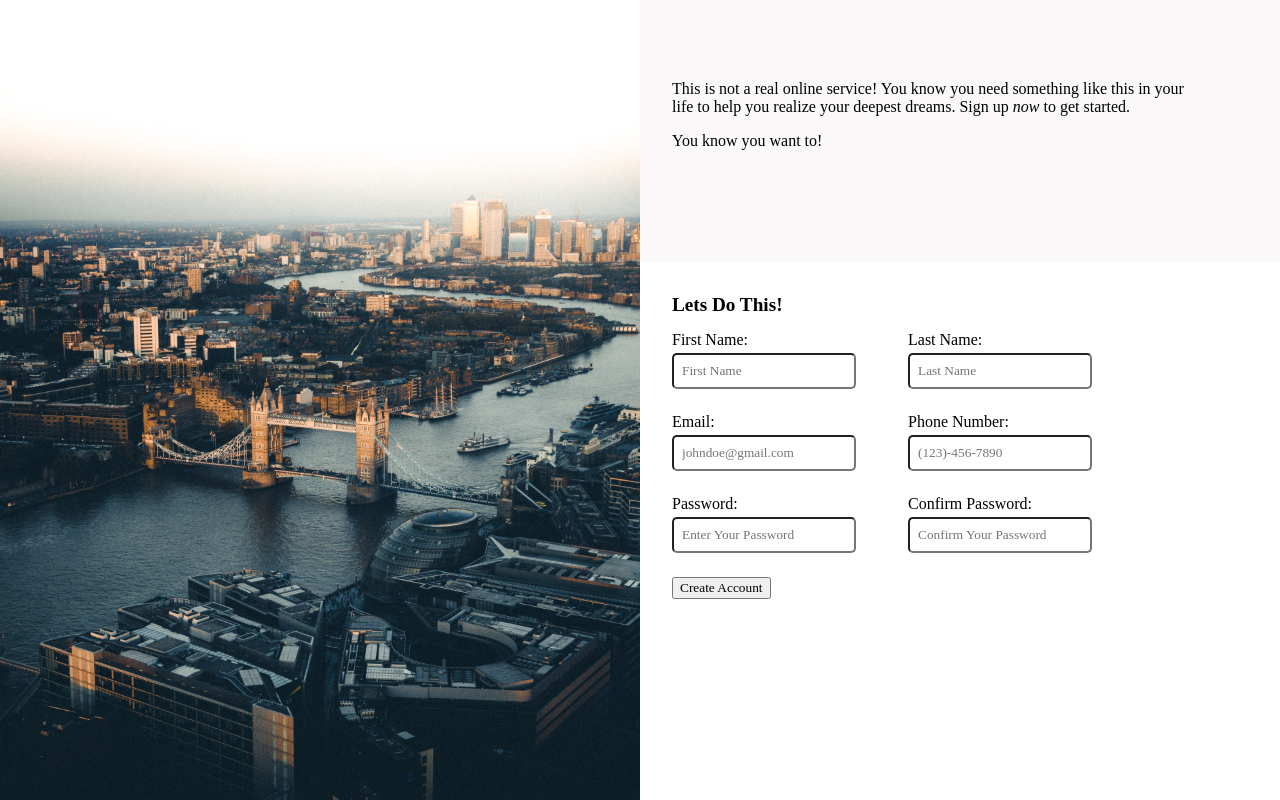
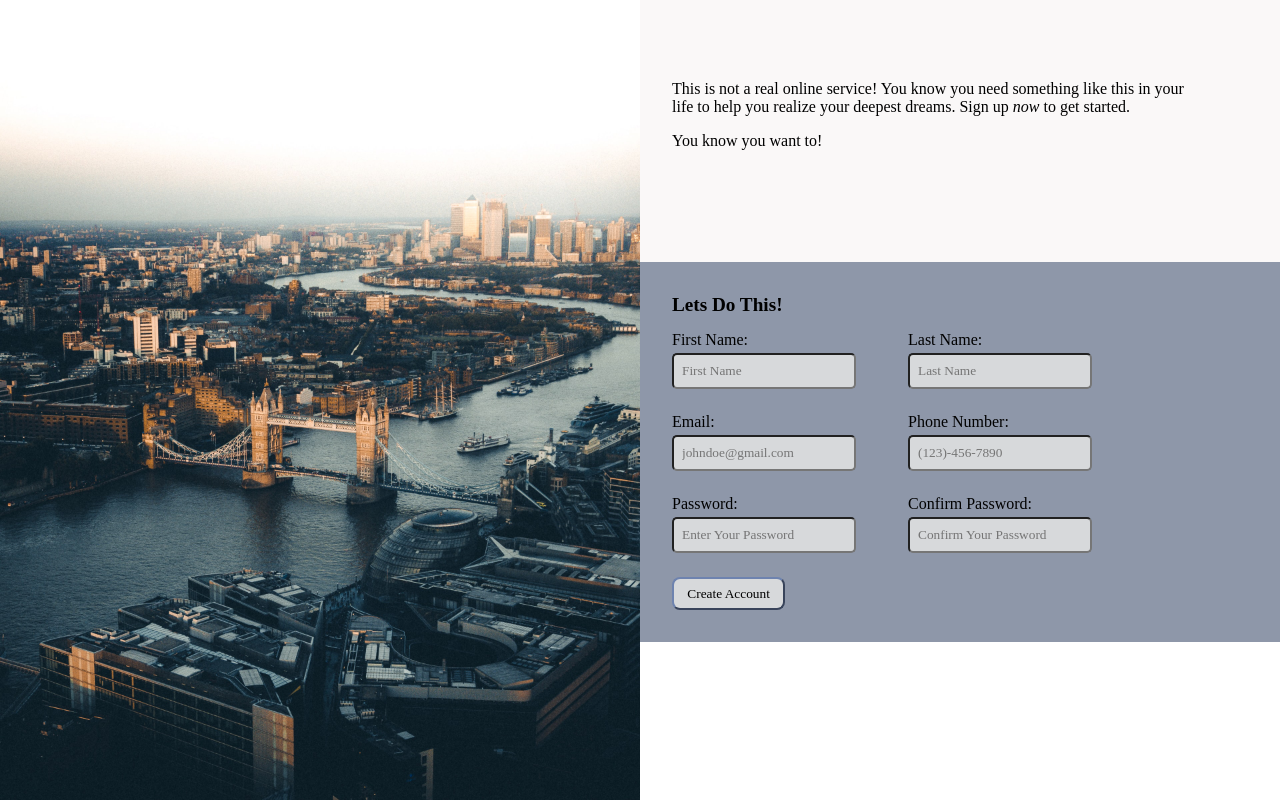
Before and after one commit to hduger/sign_up, a plain HTML site: page index.html in a window 1280 px wide. Drawn offline with Linux system fonts and the light colour scheme.

Commit message:
Added styling to button

```diff
--- a/index.html
+++ b/index.html
@@ -23,7 +23,7 @@
         <div class="form-container">
             <div class="title">Lets Do This!</div>
 
-            <form action="#" method="post">
+            <form action="#">
                 <div class="form-main">
 
                         <label for="firstname">First Name:
@@ -58,11 +58,11 @@
                         </label>
 
                 </div>
+                <div class="bottom">
+                    <button type="submit" class="create">Create Account</button>
+                </div>
             </form>
 
-            <div class="bottom">
-                <button type="submit">Create Account</button>
-            </div>
         </div>
     </div>
 </body>
--- a/style.css
+++ b/style.css
@@ -41,7 +41,21 @@ body {
     grid-column-start: 4;
     grid-column-end: -1;
     padding: 2rem;
+    background-color: hsl(220, 14%, 61%);
 
+}
+
+.create {
+    padding: .5em 1em;
+    border-radius: 8px;
+    background-color: hsl(210, 5%, 85%);
+    border-color: rgb(110, 131, 175);
+}
+
+.create:hover {
+    cursor: pointer;
+    background-color: azure;
+    box-shadow:  3px 3px 4px rgb(85, 119, 163);
 }
 
 input {
@@ -52,6 +66,7 @@ input {
     padding: 8px;
     border-radius: 5px;
     margin-top: .25rem;
+    background-color: hsl(210, 5%, 85%);
 }
 
 label {
```
